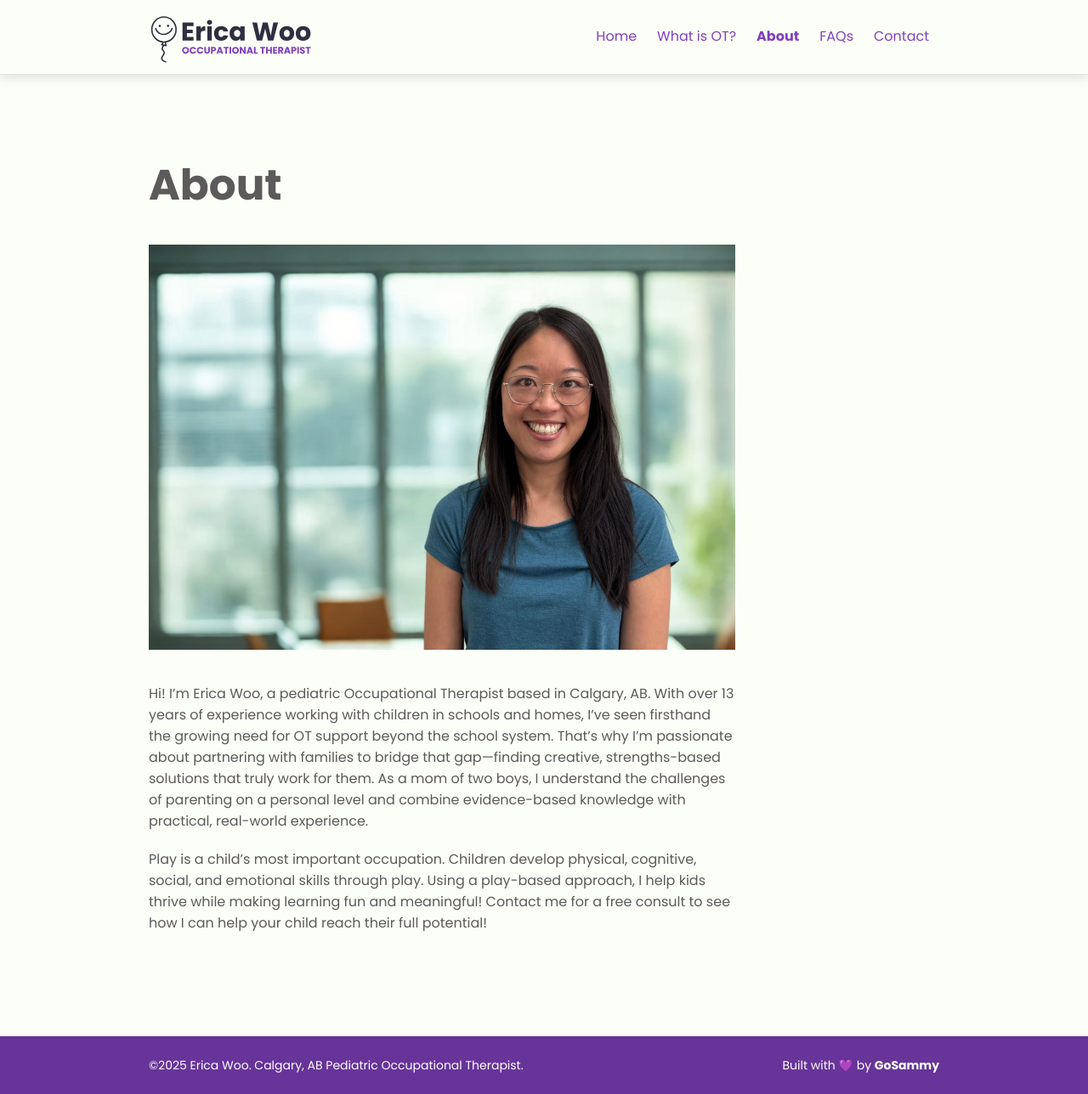
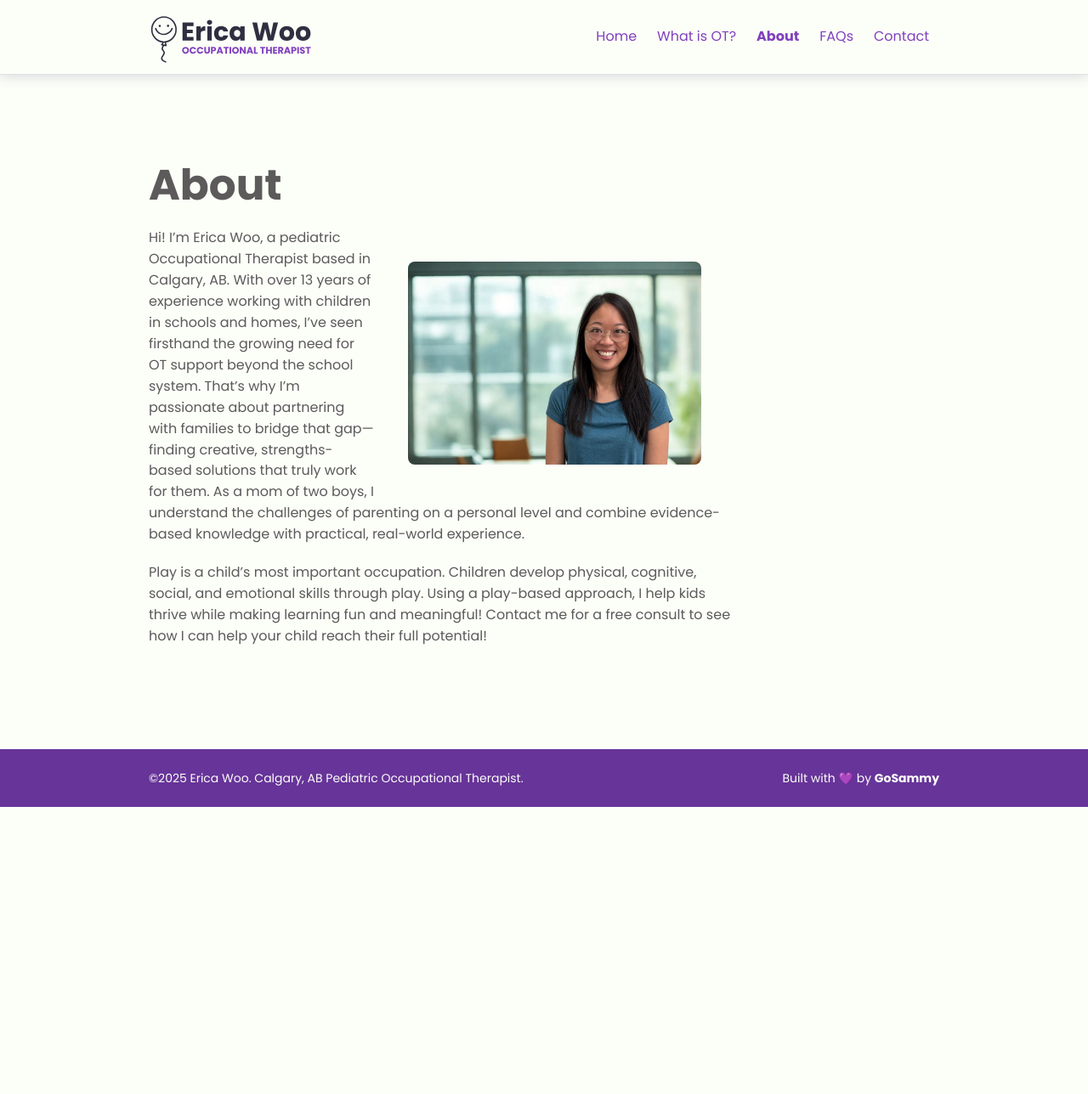
Before and after one commit to ericawoo/erica-website, a Jekyll site: the page built from about.md, in a window 1280 px wide. Shown: the whole page at 85% size. Built offline with Jekyll 4.4.1, drawn with Linux system fonts in a browser that asks for light colours; after the commit the page ends 950 px from its top, so only the background shows below that.

Commit message:
Make about photo not so big

```diff
--- a/about.md
+++ b/about.md
@@ -5,7 +5,7 @@ description: About Me
 bodyClass: page-about
 ---
 
-![Occupational Therapy Services](/images/about-erica.jpg)
+![Portrait of Erica](/images/about-erica.jpg){: .w-50 .float-end .rounded-3 .m-4}
 
 Hi! I’m Erica Woo, a pediatric Occupational Therapist based in Calgary, AB. With over 13 years of experience working with children in schools and homes, I’ve seen firsthand the growing need for OT support beyond the school system. That’s why I’m passionate about partnering with families to bridge that gap—finding creative, strengths-based solutions that truly work for them. As a mom of two boys, I understand the challenges of parenting on a personal level and combine evidence-based knowledge with practical, real-world experience.
 
```
